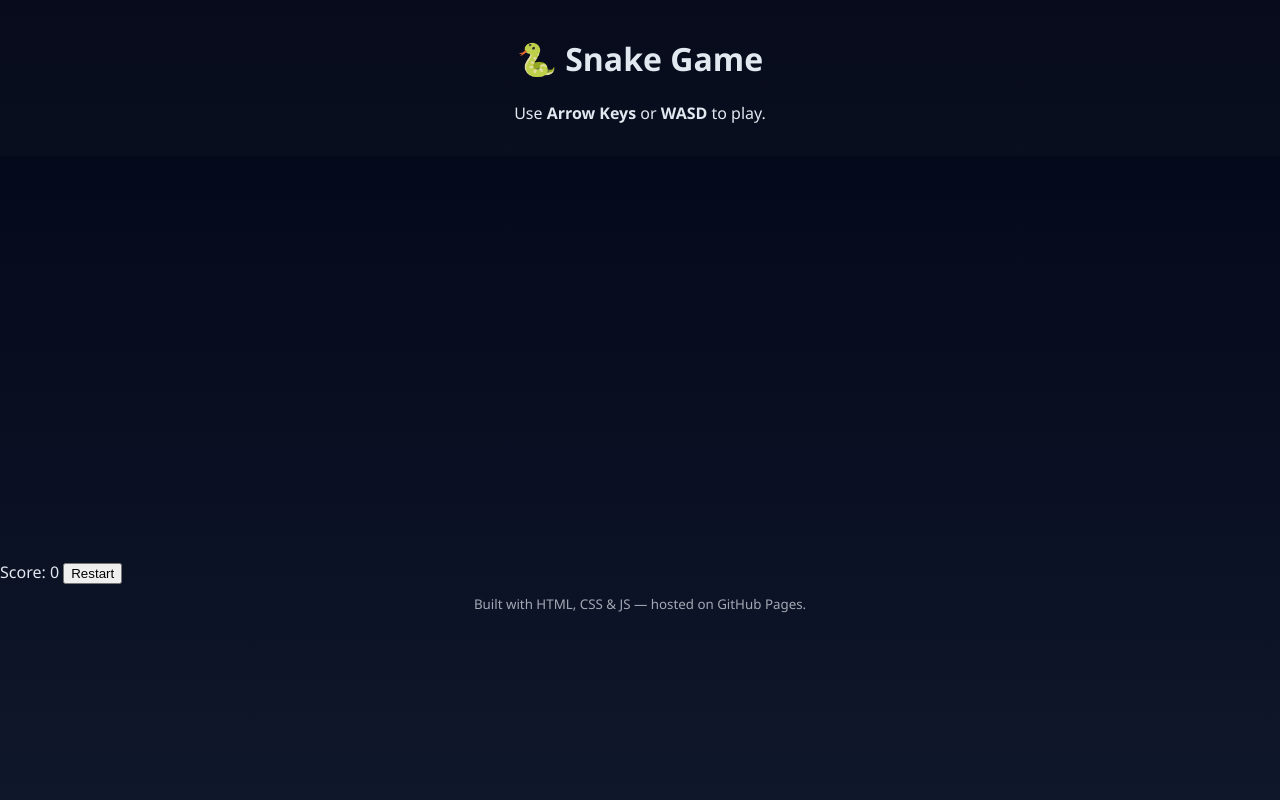
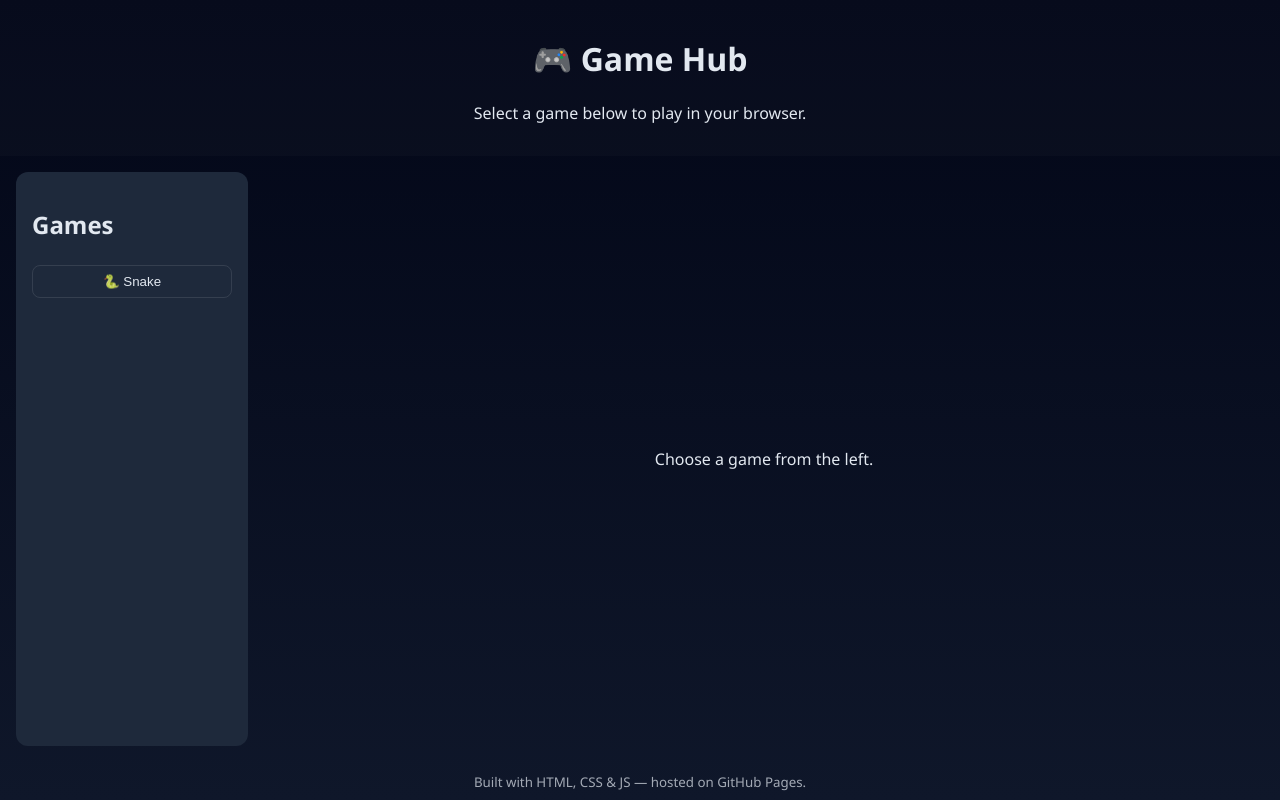
Before and after one commit to KIILUKKI/kiilukki.github.io, a plain HTML site: page index.html in a window 1280 px wide. Drawn offline with Linux system fonts and the light colour scheme.

Commit message:
Update index.html

```diff
--- a/index.html
+++ b/index.html
@@ -3,29 +3,50 @@
 <head>
   <meta charset="utf-8" />
   <meta name="viewport" content="width=device-width,initial-scale=1" />
-  <title>Snake Game</title>
+  <title>Game Hub</title>
   <link rel="stylesheet" href="styles.css" />
 </head>
 <body>
   <header>
-    <h1>🐍 Snake Game</h1>
-    <p>Use <strong>Arrow Keys</strong> or <strong>WASD</strong> to play.</p>
+    <h1>🎮 Game Hub</h1>
+    <p>Select a game below to play in your browser.</p>
   </header>
 
-  <main>
-    <div class="game-wrapper">
-      <canvas id="gameCanvas" width="400" height="400"></canvas>
-      <div class="score-panel">
-        <span id="score">Score: 0</span>
-        <button id="restartBtn">Restart</button>
+  <main class="container">
+    <aside class="game-list">
+      <h2>Games</h2>
+      <ul>
+        <li><button data-src="games/snake/index.html">🐍 Snake</button></li>
+      </ul>
+    </aside>
+
+    <section class="play-area">
+      <div id="placeholder">Choose a game from the left.</div>
+      <div id="frame-wrap" style="display:none;">
+        <iframe id="game-frame" src="" frameborder="0"
+          sandbox="allow-scripts allow-same-origin allow-forms"></iframe>
       </div>
-    </div>
+    </section>
   </main>
 
   <footer>
     <small>Built with HTML, CSS & JS — hosted on GitHub Pages.</small>
   </footer>
 
-  <script src="snake.js"></script>
+  <script>
+    const buttons = document.querySelectorAll('.game-list button');
+    const frameWrap = document.getElementById('frame-wrap');
+    const iframe = document.getElementById('game-frame');
+    const placeholder = document.getElementById('placeholder');
+
+    buttons.forEach(btn=>{
+      btn.addEventListener('click', ()=>{
+        iframe.src = btn.getAttribute('data-src');
+        frameWrap.style.display = 'block';
+        placeholder.style.display = 'none';
+        iframe.scrollIntoView({behavior:'smooth'});
+      });
+    });
+  </script>
 </body>
 </html>
```
